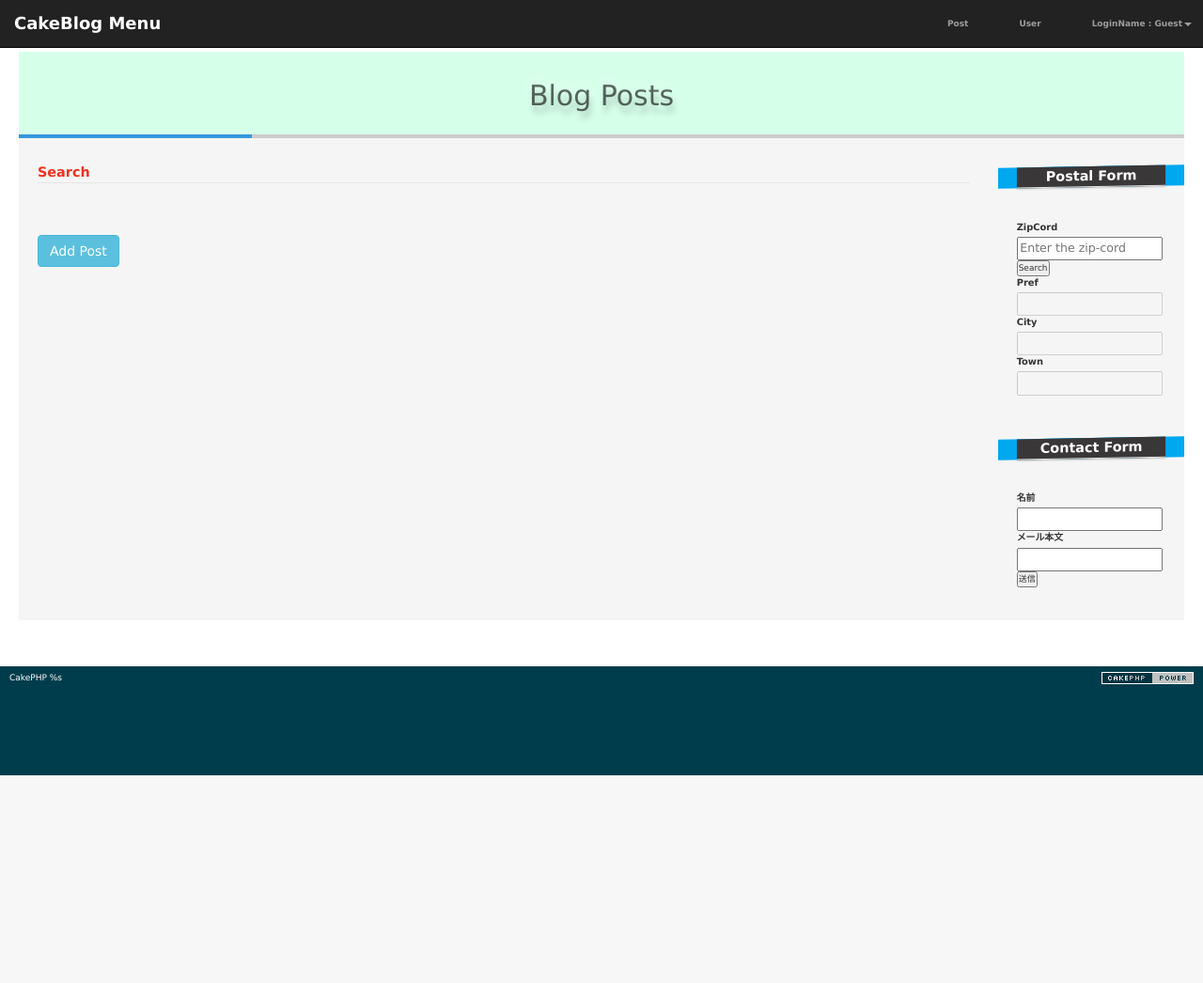
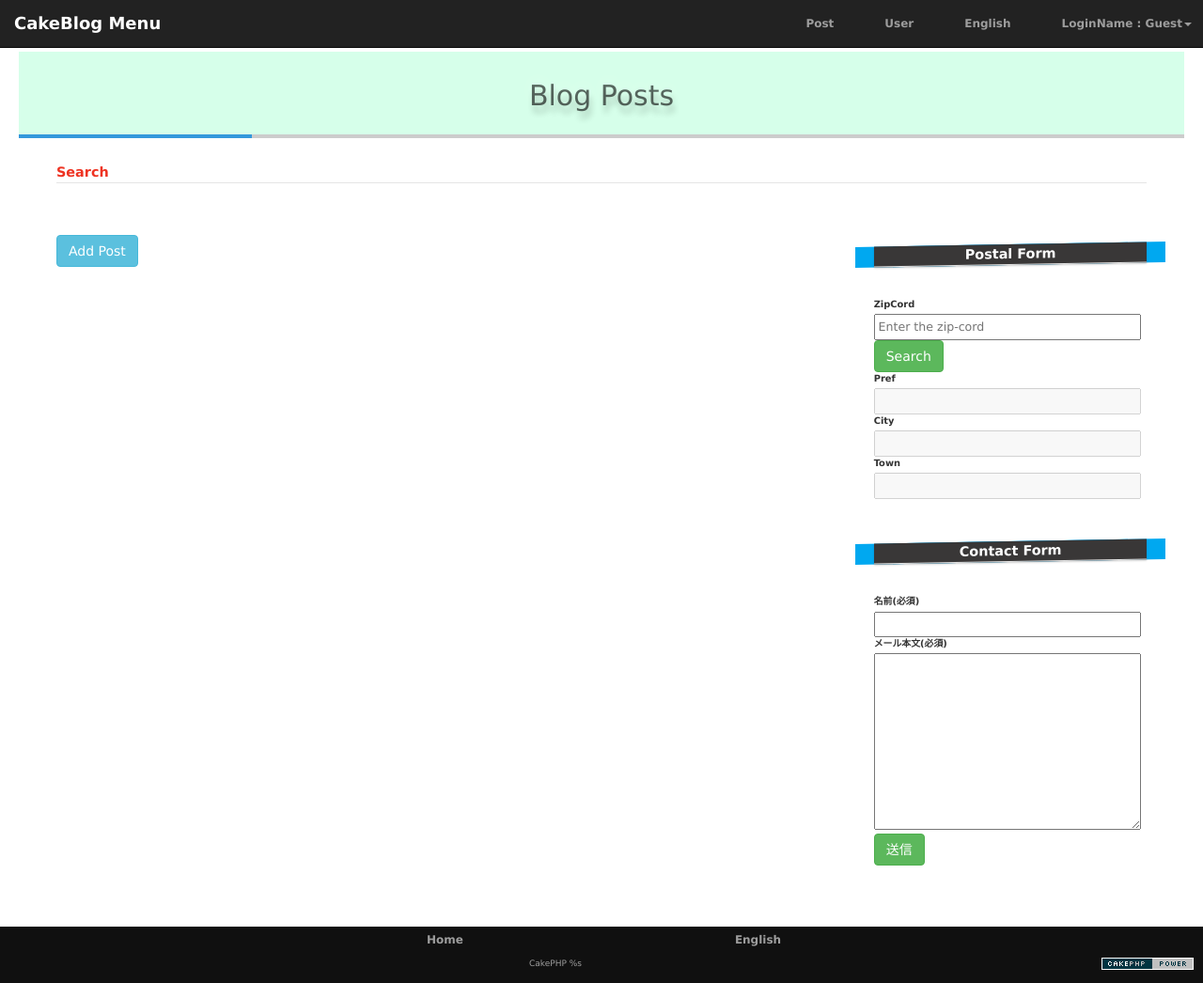
Before and after one commit to T-Uchiyama/BlogTutorial, a CakePHP app: template app/View/Posts/index.ctp in a window 1280 px wide. Shown: the whole page at 94% size. Before the commit the page ends 825 px from the top, so only its background shows below. Run offline with PHP 8.4 and a stand-in for CakePHP, Linux system fonts and the light colour scheme; the template is opened without the code that fills it, so the values that code supplies are empty; form fields are guessed from the names that the template uses; some libraries are stand-ins or nearby versions.

Commit message:
Post/Indexのレイアウトを全面的に変更しレスポンシブに

```diff
--- a/app/Config/email.php
+++ b/app/Config/email.php
@@ -62,7 +62,7 @@
 		*	usernameとpasswordを設定しないと迷惑メールとして扱われる。
 		* 	sendMailはバグだらけなのでPostFixを普通は使用する。
 		*/
-		'port' => 587,
+		'port' => 25,
 		'subject' => 'ご用件ご要望',
 		'sendAs' => 'Sntp',
 		'template' => 'contact', // テンプレートファイル
--- a/app/View/Elements/mail.ctp
+++ b/app/View/Elements/mail.ctp
@@ -7,17 +7,21 @@
         <legend class="form_info"><?php echo __('Contact Form'); ?></legend>
 <?php
     echo $this->Form->input('name', array(
-        'label' => '名前',
+        'label' => '名前(必須)',
         'id' => 'mail_name',
     ));
-    // echo $this->Form->input('email');
+
     echo $this->Form->input('mailBody', array(
-        'label' => 'メール本文',
+        'type' => 'textarea',
+        'cols' => 40,
+        'rows' => 10,
+        'label' => 'メール本文(必須)',
         'id' => 'mail_content',
     ));
     echo $this->Form->button(__('送信'), array(
         'type' => 'button',
         'id' => 'send_Button',
+        'class' => 'btn btn-success',
     ));
 ?>
     </fieldset>
--- a/app/View/Elements/zipArea.ctp
+++ b/app/View/Elements/zipArea.ctp
@@ -11,13 +11,14 @@
         'label' => __('ZipCord'),
         'type' => 'text',
         'id' => 'zipText',
-        'placeholder' => __('Enter the zip-cord')
+        'placeholder' => __('Enter the zip-cord'),
         )
     );
 
     echo $this->Form->button(__('Search'), array(
         'type' => 'button',
         'id' => 'search_Button',
+        'class' => 'btn btn-success',
         )
     );
     echo "<br>";
--- a/app/View/Layouts/default.ctp
+++ b/app/View/Layouts/default.ctp
@@ -60,8 +60,10 @@
 
         <div id="gnavi" class="collapse navbar-collapse">
             <ul class="nav navbar-nav navbar-right">
-                <li><a href="/posts"><?php echo __('Post') ?></a></li>
-                <li><a href="/users"><?php echo __('User') ?></a></li>
+                <li><a href="/posts"><?php echo __('Post'); ?></a></li>
+                <li><a href="/users"><?php echo __('User'); ?></a></li>
+
+
                 <?php
                     if (AuthComponent::user('group_id') == 1)
                     {
@@ -73,6 +75,8 @@
                         echo ('</a></li>');
                     }
                 ?>
+                <!-- 以下に英語用のローカラゼーション対応URLの追加 -->
+                <li><a href=""><?php echo __('English'); ?></a></li>
 
                 <?php
                         /*
@@ -92,7 +96,6 @@
                             echo ('<li><center><a href="/users/password/' . AuthComponent::user('id') .'"> ');
                             echo __('Password');
                             echo ('</a></center></li>');
-                            echo ('</div>');
                             echo ('</ul>');
                             echo ('</li>');
                         } else {
@@ -108,7 +111,6 @@
                             echo ('</ul>');
                             echo ('</li>');
                         }
-                        echo ('</div>')
                  	?>
             </ul>
         </div>
@@ -127,15 +129,22 @@
 		</div>
 
 		<div id="footer">
+            <ul class="footer_list">
+                <li><a href="/posts"><?php echo __('Home'); ?></a></li>
+                <!-- 以下に英語用のローカラゼーション対応URLの追加 -->
+                <li><a href=""><?php echo __('English'); ?></a></li>
+            </ul>
+
+            <p>
+                <?php echo $cakeVersion; ?>
+
 			<?php echo $this->Html->link(
 					$this->Html->image('cake.power.gif', array('alt' => $cakeDescription, 'border' => '0')),
 					'http://www.cakephp.org/',
 					array('target' => '_blank', 'escape' => false, 'id' => 'cake-powered')
 				);
 			?>
-			<p>
-				<?php echo $cakeVersion; ?>
-			</p>
+            </p>
 		</div>
 	</div>
 
@@ -159,6 +168,10 @@
         height = $(window).height();
         $("#container").css("width", width + "px");
         $("#container").css("height", height + "px");
+        if ($('.main_wrap').width() > 900 && $('#contact_form').hasClass('fixed'))
+        {
+            $('#contact_form').removeClass('fixed');
+        }
     });
 
     $('#zipCord').on('click', '#search_Button', function ()
@@ -166,13 +179,20 @@
         // テキストエリアから郵便番号を取得
         var zipNum =  $('#zipText').val();
 
+        // ZipNumが未記入の場合はその時点でJQuery終了。
+        if (zipNum == '')
+        {
+            alert('郵便番号が記載されておりません。');
+            return;
+        }
+
         // 全角数字を半角数字に変換
         zipNum = zipNum.replace(/[Ａ-Ｚａ-ｚ０-９]/g, function(s)
         {
           return String.fromCharCode(s.charCodeAt(0) - 0xFEE0);
         });
 
-        if (!(zipNum.length > 6 || zipNum.length < 8))
+        if (zipNum.length < 6 || zipNum.length > 8)
         {
             alert('郵便番号は７桁で入力してください。');
             return;
@@ -231,4 +251,30 @@
 
 
     });
+
+    var nav = $('#contact_form');
+    offset = nav.offset();
+
+    var sizeCheck = function()
+    {
+        var size = $('.main_wrap').width();
+        // console.log(size);
+        return size;
+    };
+
+    $(window).scroll(function ()
+    {
+        // TODO:特殊な条件下でまだfixedが削除されていない判例あり。
+        var size = sizeCheck();
+        if(size > 900)
+        {
+            if($(window).scrollTop() > offset.top)
+            {
+                nav.addClass('fixed');
+            } else {
+                nav.removeClass('fixed');
+            }
+        }
+    });
+
 </script>
--- a/app/View/Posts/index.ctp
+++ b/app/View/Posts/index.ctp
@@ -7,11 +7,6 @@
 </div>
 
 <div class="main_wrap">
-    <div class="row">
-        <div class="clearfix"></div>
-
-        <div class="main col-sm-9  col-md-10">
-
     <?php
         echo $this->Form->Create('Post', array(
                 'url' => array_merge(array(
@@ -68,6 +63,13 @@
         echo $this->Form->End();
     ?>
     </fieldset>
+    <!-- <div class="row"> -->
+
+        <!-- <div class="clearfix"></div> -->
+
+        <!-- <div class="col-sm-9  col-md-10"> -->
+        <div class="main">
+
 
 
 
@@ -83,19 +85,22 @@
             <?php
                 for ($idx = 0; $idx < count($posts); $idx++)
                 {
-                    if ($idx % 4 == 0)
-                    {
-                        echo '<div class="row">';
-                    }
-                    echo ('<div class="col-sm-6 col-md-3">');
-                    echo ('<div class="blog_article">');
+                    // if ($idx % 4 == 0)
+                    // {
+                    //     echo '<div class="row">';
+                    // }
+                    // echo ('<div class="col-sm-6 col-md-3">');
                     echo ('<article id="area_article">');
-                    echo ('<a><h1>'. $posts[$idx]['Post']['title'] .'</h1></a>');
-
-                    echo ('<ul>');
+                    echo ('<h1><a href="/posts/view/'.$posts[$idx]['Post']['id'].'">'. $posts[$idx]['Post']['title'] .'</a></h1>');
+                    echo ('<ul class="post_info">');
                     echo ('<li class="blog_date" style="float:left">');
                     echo ('<span class="glyphicon glyphicon-calendar"> : </span>');
-                    echo ('<time> '. $posts[$idx]['User']['created'] .'</time>');
+                    echo ('<time> '. $this->Time->format($posts[$idx]['User']['created'], '%Y-%m-%d') .'</time>');
+                    echo ('</li>');
+
+                    echo ('<li class="blog_category" style="float:left">');
+                    echo ('<span class="glyphicon glyphicon-file"> : </span>');
+                    echo ('<h6> '. $posts[$idx]['Category']['name'] .'</h6>');
                     echo ('</li>');
 
                     echo ('<li class="blog_author" style="float:left">');
@@ -104,22 +109,26 @@
                     echo ('</li>');
                     echo ('</ul>');
                     echo ('<a class="post_link" href="/posts/view/'.$posts[$idx]['Post']['id'].'">');
-                    echo ('<figure class="post_img">');
+                    // if (isset($posts[$idx]['Attachment'][0]))
+                    // {
+                    //     echo ('<img
+                    //         src="/files/attachment/photo/' . $posts[$idx]['Attachment'][0]['dir'] . '/' .$posts[$idx]['Attachment'][0]['photo'].'"
+                    //             alt="');
+                    //     echo __('the first Image the blog saved');
+                    //     echo ('"/>');
+                    // } else {
+                    //     echo ('<img width="330" height="250" src="" alt="');
+                    //     echo __('Image is not saved in the posts');
+                    //     echo ('"/>');
+                    // }
                     if (isset($posts[$idx]['Attachment'][0]))
                     {
-                        echo ('<img width="350" height="250"
+                        echo ('<p><img
                             src="/files/attachment/photo/' . $posts[$idx]['Attachment'][0]['dir'] . '/' .$posts[$idx]['Attachment'][0]['photo'].'"
                                 alt="');
                         echo __('the first Image the blog saved');
-                        echo ('"/>');
-                    } else {
-                        echo ('<img width="350" height="250" src="" alt="');
-                        echo __('Image is not saved in the posts');
-                        echo ('"/>');
+                        echo ('"/></p>');
                     }
-
-                    echo ('<p class="label_'. $posts[$idx]['Category']['name'] .'">'. $posts[$idx]['Category']['name'].'</p>');
-                    echo ('</figure>');
                     echo ('<p class="send_view">');
                     echo ('<a href="/posts/view/'.$posts[$idx]['Post']['id'].'">本文を読む');
                     echo ('<span class="glyphicon glyphicon-chevron-right"></span>');
@@ -142,30 +151,32 @@
                             array('class' => 'btn btn-primary', 'role' => 'button')
                         );
                     endif;
-                    echo ('</div>');
-                    echo ('</div>');
-                    echo ('<div class="box_indent"></div>');
+                    echo ('<!-- post_title -->');
                     echo ('</div>');
 
                     echo ('</article>');
-
-
-                    if ($idx % 4 == 3 || $idx == count($posts) -1)
-                    {
-                        echo ('</div>');
-                    }
+                    // echo ('<!-- column -->');
+                    // echo ('</div>');
+                    //
+                    //
+                    // if ($idx % 4 == 3 || $idx == count($posts) -1)
+                    // {
+                    //     // Row
+                    //     echo ('</div>');
+                    // }
                 }
 
             ?>
         </div>
 
-        <div class="sidebar col-sm-3 col-md-2">
+        <!-- <div class="col-sm-3 col-md-2"> -->
+        <div class="side">
             <?php
                 echo $this->element('zipArea');
                 echo $this->element('mail');
              ?>
         </div>
-    </div>
+    <!-- </div> -->
 </div>
 
 <div class="paging">
--- a/app/webroot/css/blogModule.css
+++ b/app/webroot/css/blogModule.css
@@ -3,6 +3,7 @@
 #container
 {
     z-index: 0;
+
 }
 
 #back-curtain
@@ -87,14 +88,21 @@
     display: inline;
 }
 
-.blog_author
+.blog_date
 {
   display:inline-block;
   vertical-align: middle;
   margin-bottom: 10px;
 }
 
-.blog_date
+.blog_category
+{
+  display:inline-block;
+  vertical-align: middle;
+  margin-bottom: 10px;
+}
+
+.blog_author
 {
   display:inline-block;
   vertical-align: middle;
@@ -126,7 +134,9 @@
 
 .main_wrap
 {
-    background-color: #f5f5f5;
+    max-width: 1200px;
+    margin: 0 auto;
+    /*background-color: #f5f5f5;*/
     padding: 10px;
 }
 
@@ -174,7 +184,6 @@
     color: #000;
     margin-bottom: 10px;
     padding: 4px 4px 4px 30px;
-    width: 1786px;
 }
 
 .heading_view
@@ -187,7 +196,6 @@
     color: #000;
     margin-bottom: 10px;
     padding: 4px 4px 4px 30px;
-    width: 1786px;
 }
 
 .text_main
@@ -216,7 +224,7 @@
 
 .text_info_tag
 {
-  display: inline;
+  display: inline-block;;
   vertical-align: middle;
 }
 
@@ -239,20 +247,39 @@
     height: 20px;
     background-color: transparent;
 }
-.blog_article
+
+article
 {
-    width: 357px;
-    height: 450px;
+    margin: 0;
+    padding: 0;
+    border: 0;
+    outline: 0;
+    font-size: 100%;
+    vertical-align: baseline;
+    background: transparent;
+    font-weight: normal;
+    box-sizing: border-box;
+}
+#area_article
+{
+    /*width: 350px;
+    height: 500px;*/
+    background-color: #ffffff;
+    text-decoration: none;
     padding: 5px 10px;
+    margin-bottom: 20px;
 }
 
-#area_article
+ul
 {
-    width: 350px;
-    height: 440px;
-    background-color: #ffffff;
-    text-decoration: none;
+    font-size: 12px;
+}
 
+.post_info
+{
+    overflow: hidden;
+    margin: 5px 0;
+    padding: 0;
 }
 
 a.post_link
@@ -262,7 +289,7 @@
 
 .label_Novel
 {
-    width: 350px;
+    /*width: 330px;*/
     height: 25px;
     font-size: 14px;
     background-color: #b8f7d8;
@@ -272,7 +299,7 @@
 
 .label_Music
 {
-    width: 350px;
+    /*width: 330px;*/
     height: 25px;
     font-size: 14px;
     background-color: #c6ffff;
@@ -282,7 +309,7 @@
 
 .label_Trip
 {
-    width: 350px;
+    /*width: 330px;*/
     height: 25px;
     font-size: 14px;
     background-color: #ffd0ff;
@@ -292,7 +319,7 @@
 
 .label_Hobby
 {
-    width: 350px;
+    /*width: 330px;*/
     height: 25px;
     font-size: 14px;
     background-color: #f7cfcf;
@@ -302,7 +329,7 @@
 
 .label_Computers
 {
-    width: 350px;
+    /*width: 330px;*/
     height: 25px;
     font-size: 14px;
     background-color: #fafab8;
@@ -312,10 +339,82 @@
 
 .post_title
 {
-    width: 350px;
+    /*width: 330px;*/
     height: 40px;
     font-weight: bold;
     font-size: 14px;
     position: relative;
     text-align: center;
 }
+
+#footer
+{
+    background-color: #101010;
+    height: 60px;
+    text-align: center;
+}
+
+#footer a
+{
+    color: #9d9d9d;
+}
+
+#footer p
+{
+    color: #9d9d9d;
+}
+
+.footer_list
+{
+    font-size: 0;
+    margin-bottom: 10px;
+}
+
+.footer_list li
+{
+    display: inline-block;
+    font-size: 12px;
+    width: 25%;
+}
+@media (min-width: 900px)
+{
+    .main
+    {
+        width: 68%;
+        float: left;
+    }
+}
+
+@media (min-width: 900px)
+{
+    .side
+    {
+        width: 26.3%;
+        margin-left: 5.7%;
+        float: right;
+    }
+}
+
+article a img:hover
+{
+    border-color: #0bd;
+}
+
+article img
+{
+    max-width: 100%;
+    height: auto;
+    display: block;
+    margin-left: auto;
+    margin-right: auto;
+    margin: 10px 0 0 0;
+    border: 5px #e0e0e0 solid;
+}
+
+.fixed
+{
+        position: fixed;
+        top: 0;
+        max-width: 300px;
+        margin-top: 60px;
+}
```
Also changed, not shown: app/View/Posts/view.ctp (+14 -7 lines). Lines whose indentation alone changed are shown as unchanged.
